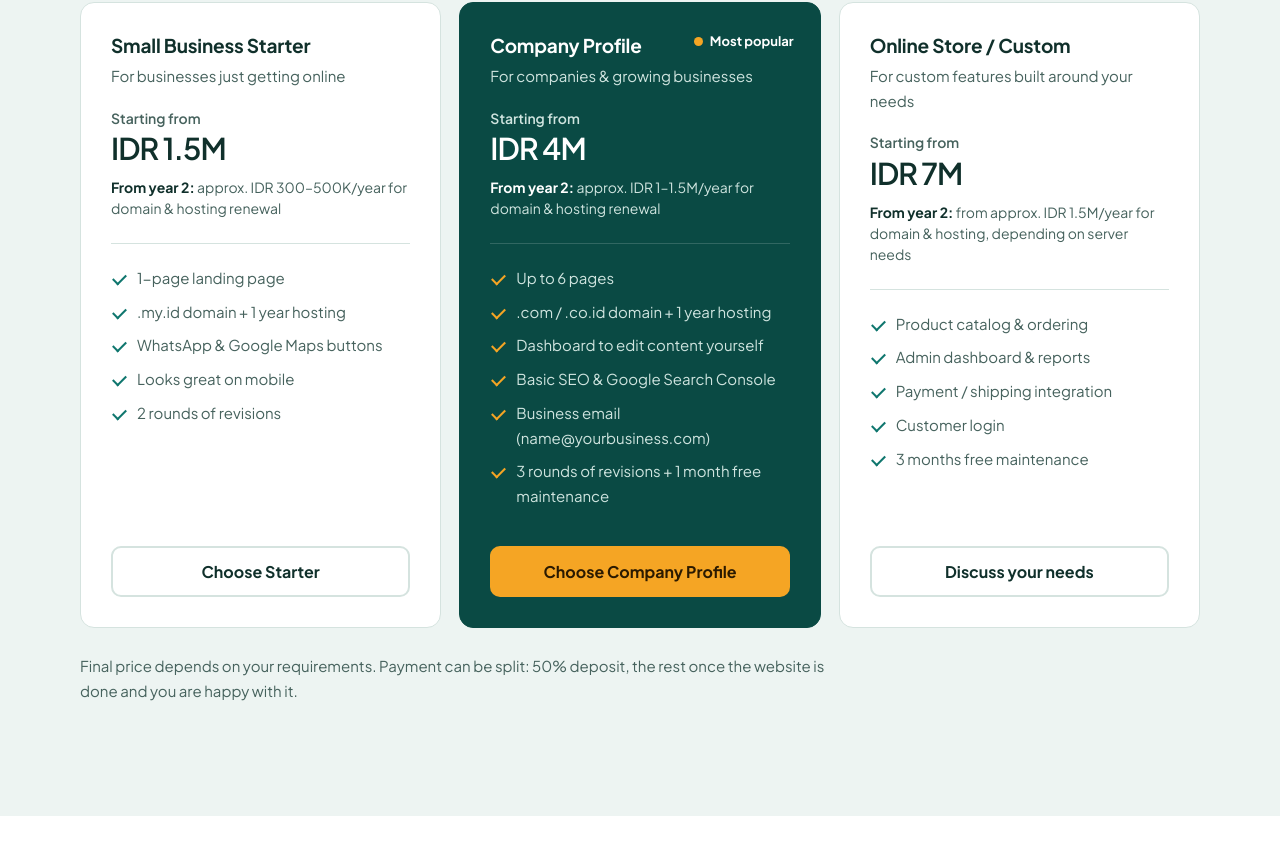
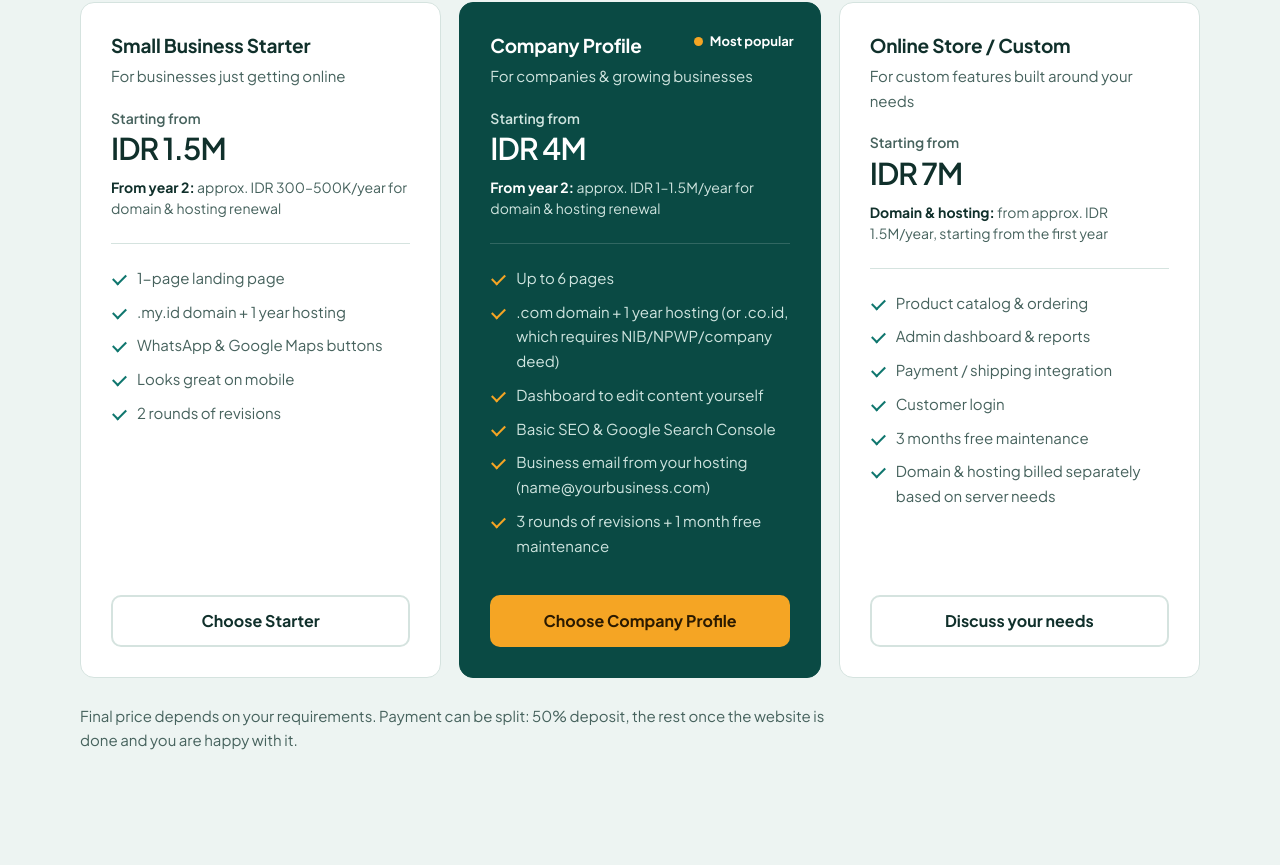
Before and after one commit to tapak-digital/tapak-digital.github.io, a plain HTML site: page index.html in a window 1280 px wide. Shown: the part 2495-3360 px from the top of the page. Drawn offline with Linux system fonts and the light colour scheme; a web font is replaced by a local one.

Commit message:
Perjelas syarat .co.id, email bisnis, dan biaya hosting toko online
- Domain .co.id butuh NIB/NPWP/akta usaha
- Email bisnis memakai email bawaan hosting, plus FAQ soal Google Workspace
- Paket Toko Online / Custom: domain & hosting dihitung terpisah

```diff
--- a/index.html
+++ b/index.html
@@ -103,7 +103,7 @@
           <p class="for">For companies &amp; growing businesses</p>
           <div class="amount"><small>Starting from</small>IDR 4M</div>
           <p class="renew"><b>From year 2:</b> approx. IDR 1–1.5M/year for domain &amp; hosting renewal</p>
-          <ul><li>Up to 6 pages</li><li>.com / .co.id domain + 1 year hosting</li><li>Dashboard to edit content yourself</li><li>Basic SEO &amp; Google Search Console</li><li>Business email (name@yourbusiness.com)</li><li>3 rounds of revisions + 1 month free maintenance</li></ul>
+          <ul><li>Up to 6 pages</li><li>.com domain + 1 year hosting (or .co.id, which requires NIB/NPWP/company deed)</li><li>Dashboard to edit content yourself</li><li>Basic SEO &amp; Google Search Console</li><li>Business email from your hosting (name@yourbusiness.com)</li><li>3 rounds of revisions + 1 month free maintenance</li></ul>
           <a class="btn btn-primary wa-link" href="#" data-msg="Hi Tapak Digital, I&#x27;m interested in the Company Profile package.">Choose Company Profile</a>
         </div>
         <div class="price">
@@ -111,8 +111,8 @@
           <h3>Online Store / Custom</h3>
           <p class="for">For custom features built around your needs</p>
           <div class="amount"><small>Starting from</small>IDR 7M</div>
-          <p class="renew"><b>From year 2:</b> from approx. IDR 1.5M/year for domain &amp; hosting, depending on server needs</p>
-          <ul><li>Product catalog &amp; ordering</li><li>Admin dashboard &amp; reports</li><li>Payment / shipping integration</li><li>Customer login</li><li>3 months free maintenance</li></ul>
+          <p class="renew"><b>Domain &amp; hosting:</b> from approx. IDR 1.5M/year, starting from the first year</p>
+          <ul><li>Product catalog &amp; ordering</li><li>Admin dashboard &amp; reports</li><li>Payment / shipping integration</li><li>Customer login</li><li>3 months free maintenance</li><li>Domain &amp; hosting billed separately based on server needs</li></ul>
           <a class="btn btn-line wa-link" href="#" data-msg="Hi Tapak Digital, I&#x27;d like to discuss an online store / custom website.">Discuss your needs</a>
         </div>
       </div>
@@ -194,6 +194,7 @@
         <details><summary>Can I update the website content myself?</summary><p>From the Company Profile package up, you get a dashboard to edit text, images, and articles without any coding, along with a guide on how to use it.</p></details>
         <details><summary>How does payment work?</summary><p>50% deposit up front, and the remaining 50% once the website is finished and you approve the result, before full access is handed over.</p></details>
         <details><summary>What do I pay after the first year?</summary><p>Only the yearly domain and hosting renewal. The estimated cost is listed under each package above, and I confirm the exact amount in the proposal so there are no surprises.</p></details>
+        <details><summary>Does the business email use Google Workspace?</summary><p>No. The business email in the Company Profile package uses the email service included with your hosting, with webmail and setup on your phone. If you prefer Google Workspace or Microsoft 365, I can set it up for you, and the subscription is paid separately to Google or Microsoft.</p></details>
         <details><summary>Will my website show up on Google?</summary><p>I register your website with Google Search Console and build it with basic SEO. Search ranking takes time and depends on competition, so I don&#x27;t promise any specific position.</p></details>
       </div>
     </div>
```
Also changed, not shown: id/index.html (+4 -3 lines).
